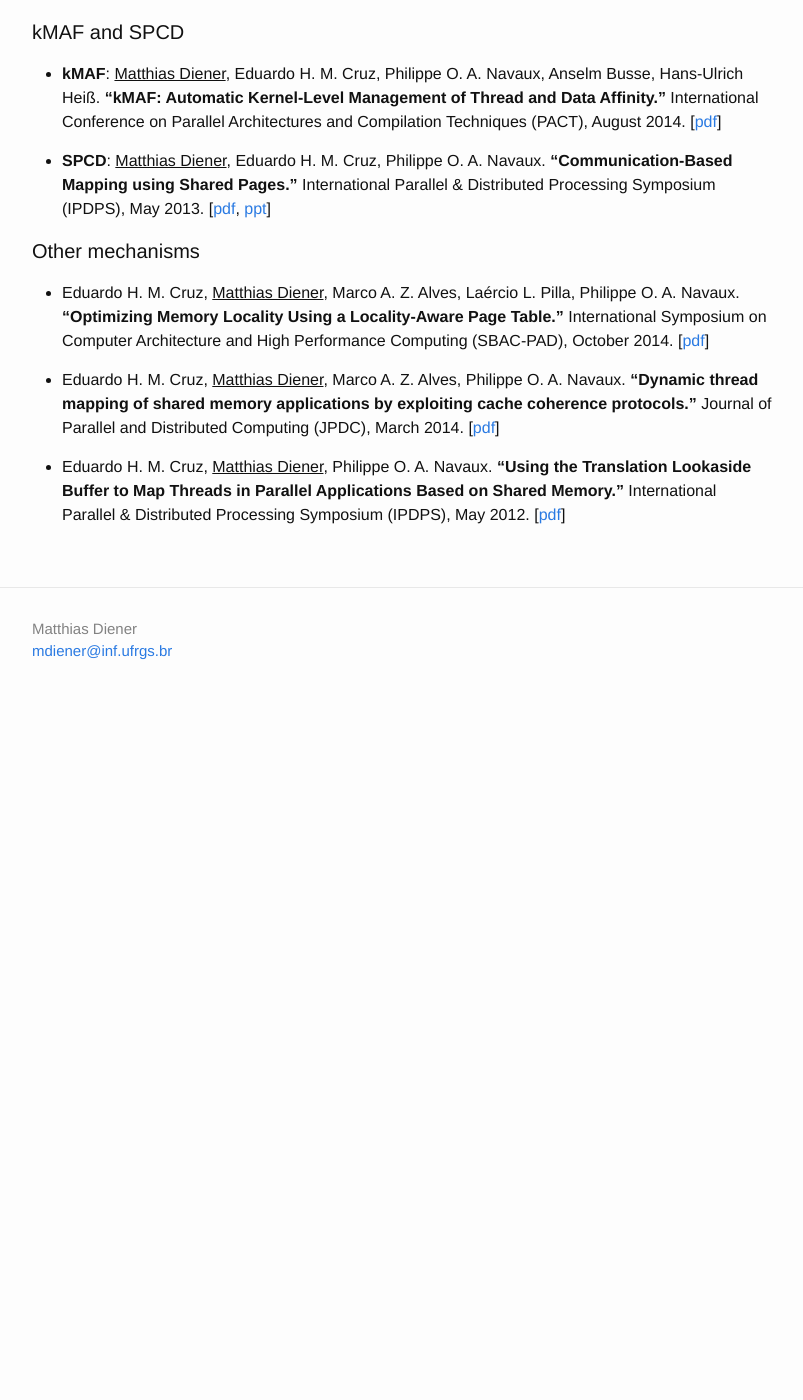
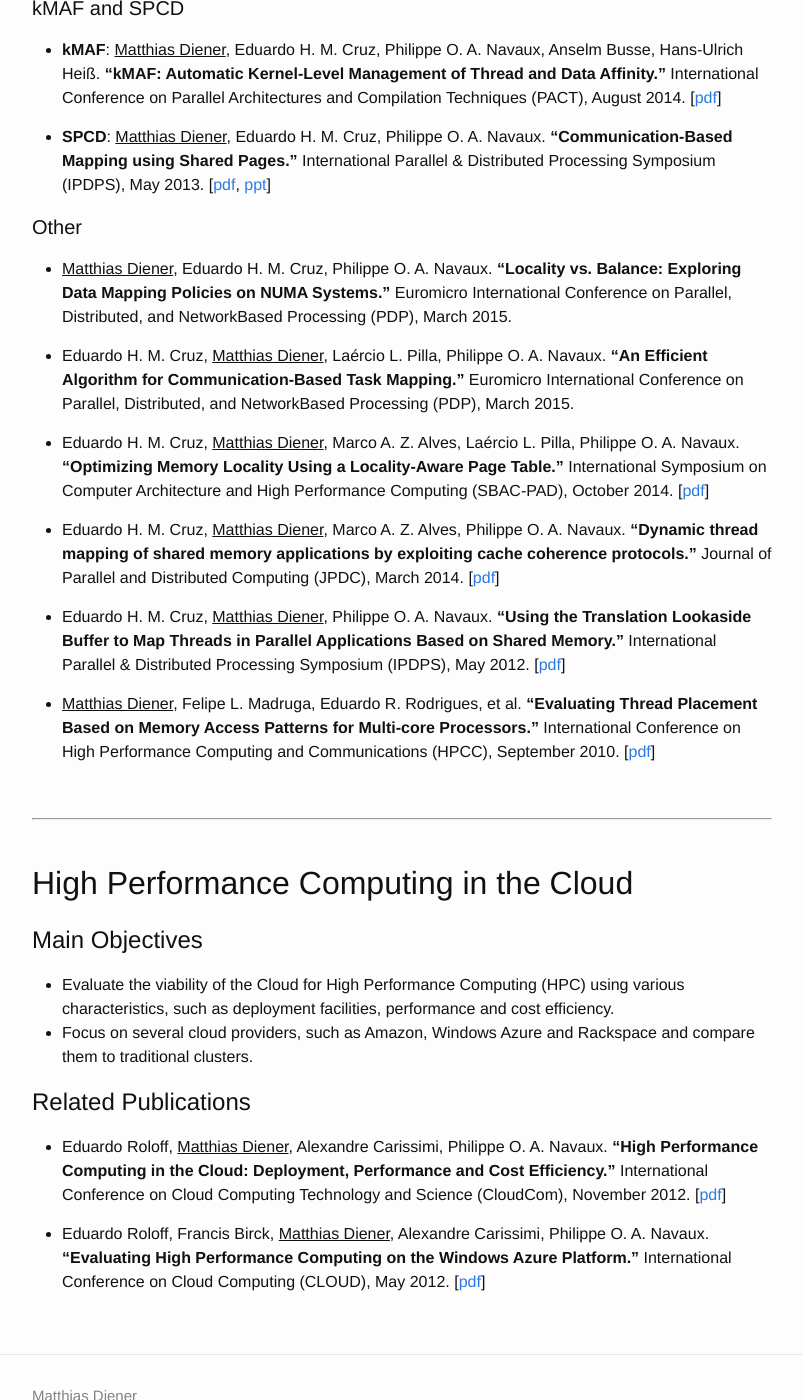
Before and after one commit to matthiasdiener/matthiasdiener.github.io, a Jekyll site: the page built from research.md, in a window 1280 px wide and 1400 px high, scrolled down 977 px. Shown: the whole window, without its empty margins (238-1041 px from the left). Built offline with Jekyll 4.4.1, drawn with Linux system fonts in a browser that asks for light colours; before the commit the page ends 1700 px from its top, so only the background shows below that; some of the changed text lies outside the part shown.

Commit message:
re-add hpc in the cloud; add pdp 2015 publications

```diff
--- a/publications.md
+++ b/publications.md
@@ -4,6 +4,11 @@ title: Publications
 ---
 
 [Google Scholar](http://scholar.google.com.br/citations?user=ToWKC8gAAAAJ&hl=en) \| [Currículo Lattes (Portuguese)](http://lattes.cnpq.br/8653611969517458)
+
+# 2015
+
+* <u>Matthias Diener</u>, Eduardo H. M. Cruz, Philippe O. A. Navaux. **“Locality vs. Balance: Exploring Data Mapping Policies on NUMA Systems.”** Euromicro International Conference on Parallel, Distributed, and Network­Based Processing (PDP), March 2015.
+* Eduardo H. M. Cruz, <u>Matthias Diener</u>, Laércio L. Pilla, Philippe O. A. Navaux. **“An Efficient Algorithm for Communication­-Based Task Mapping.”** Euromicro International Conference on Parallel, Distributed, and Network­Based Processing (PDP), March 2015.
 
 # 2014
 
@@ -38,4 +43,4 @@ title: Publications
 
 # 2010
 
-* &thinsp;<u>Matthias Diener</u>, Felipe L. Madruga, Eduardo R. Rodrigues, et al. **“Evaluating Thread Placement Based on Memory Access Patterns for Multi-core Processors.”** International Conference on High Performance Computing and Communications (HPCC), September 2010. [[pdf](../files/2010-HPCC-SimpleMap.pdf)]
+* <u>Matthias Diener</u>, Felipe L. Madruga, Eduardo R. Rodrigues, et al. **“Evaluating Thread Placement Based on Memory Access Patterns for Multi-core Processors.”** International Conference on High Performance Computing and Communications (HPCC), September 2010. [[pdf](../files/2010-HPCC-SimpleMap.pdf)]
--- a/research.md
+++ b/research.md
@@ -1,16 +1,18 @@
 ---
 layout: page
-title: "Research: Affinity-Based Thread and Data Mapping"
+title: "Research"
 slug: Research
 ---
 
-## Main Objectives
+## Affinity-Based Thread and Data Mapping
+
+# Main Objectives
 
 * Create kernel-based mechanisms that detect inter-thread and inter-process communication, as well as accesses to memory pages in parallel applications based on shared memory programming models.
 * Use the detected memory access behavior to improve process and thread mapping, as well as data mapping for NUMA architectures.
 
 
-## Mechanisms
+# Mechanisms
 
 ### SPCD: Inter-Thread Communication Detection (IPDPS 2013)
 
@@ -27,7 +29,7 @@ kMAF extends the basic idea of SPCD to the problem of data mapping in architectu
 
 kMAF (version 1.0) can be downloaded [here](../files/kmaf-1.0.tar.xz).
 
-## Related Publications
+# Related Publications
 
 
 #### kMAF and SPCD
@@ -36,7 +38,11 @@ kMAF (version 1.0) can be downloaded [here](../files/kmaf-1.0.tar.xz).
 
 * **SPCD**: <u>Matthias Diener</u>, Eduardo H. M. Cruz, Philippe O. A. Navaux. **“Communication-Based Mapping using Shared Pages.”** International Parallel & Distributed Processing Symposium (IPDPS), May 2013. [[pdf](../files/2013-IPDPS-SPCD.pdf), [ppt](../files/2013-IPDPS-SPCD-presentation.pdf)]
 
-#### Other mechanisms
+#### Other
+
+* <u>Matthias Diener</u>, Eduardo H. M. Cruz, Philippe O. A. Navaux. **“Locality vs. Balance: Exploring Data Mapping Policies on NUMA Systems.”** Euromicro International Conference on Parallel, Distributed, and Network­Based Processing (PDP), March 2015.
+
+* Eduardo H. M. Cruz, <u>Matthias Diener</u>, Laércio L. Pilla, Philippe O. A. Navaux. **“An Efficient Algorithm for Communication­-Based Task Mapping.”** Euromicro International Conference on Parallel, Distributed, and Network­Based Processing (PDP), March 2015.
 
 * Eduardo H. M. Cruz, <u>Matthias Diener</u>, Marco A. Z. Alves, Laércio L. Pilla, Philippe O. A. Navaux. **"Optimizing Memory Locality Using a Locality-Aware Page Table."**  International Symposium on Computer Architecture and High Performance Computing (SBAC-PAD), October 2014. [[pdf](../files/2014-SBAC-LAPT.pdf)]
 
@@ -44,11 +50,22 @@ kMAF (version 1.0) can be downloaded [here](../files/kmaf-1.0.tar.xz).
 
 * Eduardo H. M. Cruz, <u>Matthias Diener</u>, Philippe O. A. Navaux. **“Using the Translation Lookaside Buffer to Map Threads in Parallel Applications Based on Shared Memory.”** International Parallel & Distributed Processing Symposium (IPDPS), May 2012. [[pdf](../files/2012-IPDPS-TLB.pdf)]
 
+* <u>Matthias Diener</u>, Felipe L. Madruga, Eduardo R. Rodrigues, et al. **“Evaluating Thread Placement Based on Memory Access Patterns for Multi-core Processors.”** International Conference on High Performance Computing and Communications (HPCC), September 2010. [[pdf](../files/2010-HPCC-SimpleMap.pdf)]
 
-<!-- High Performance Computing in the Cloud
-Objectives:
-Evaluate the viability of the Cloud for High Performance Computing (HPC) using various characteristics, such as deployment facilities, performance and cost efficiency.
-Focus on several cloud providers, such as Amazon, Windows Azure and Rackspace and compare them to traditional clusters.
-Publications:
-Eduardo Roloff, Matthias Diener, Alexandre Carissimi, Philippe O. A. Navaux. “High Performance Computing in the Cloud: Deployment, Performance and Cost Efficiency.” IEEE International Conference on Cloud Computing Technology and Science (CloudCom), November 2012. [pdf]
-Eduardo Roloff, Francis Birck, Matthias Diener, Alexandre Carissimi, Philippe O. A. Navaux. “Evaluating High Performance Computing on the Windows Azure Platform.” IEEE International Conference on Cloud Computing (CLOUD), May 2012. [pdf] -->
+<br />
+
+----
+
+<br />
+
+## High Performance Computing in the Cloud
+
+# Main Objectives
+
+* Evaluate the viability of the Cloud for High Performance Computing (HPC) using various characteristics, such as deployment facilities, performance and cost efficiency.
+* Focus on several cloud providers, such as Amazon, Windows Azure and Rackspace and compare them to traditional clusters.
+
+# Related Publications
+* Eduardo Roloff, <u>Matthias Diener</u>, Alexandre Carissimi, Philippe O. A. Navaux. **“High Performance Computing in the Cloud: Deployment, Performance and Cost Efficiency.”** International Conference on Cloud Computing Technology and Science (CloudCom), November 2012. [[pdf](../files/2012-CloudCom-CloudMPI.pdf)]
+
+* Eduardo Roloff, Francis Birck, <u>Matthias Diener</u>, Alexandre Carissimi, Philippe O. A. Navaux. **“Evaluating High Performance Computing on the Windows Azure Platform.”** International Conference on Cloud Computing (CLOUD), May 2012. [[pdf](../files/2012-CLOUD-Azure.pdf)]
```
